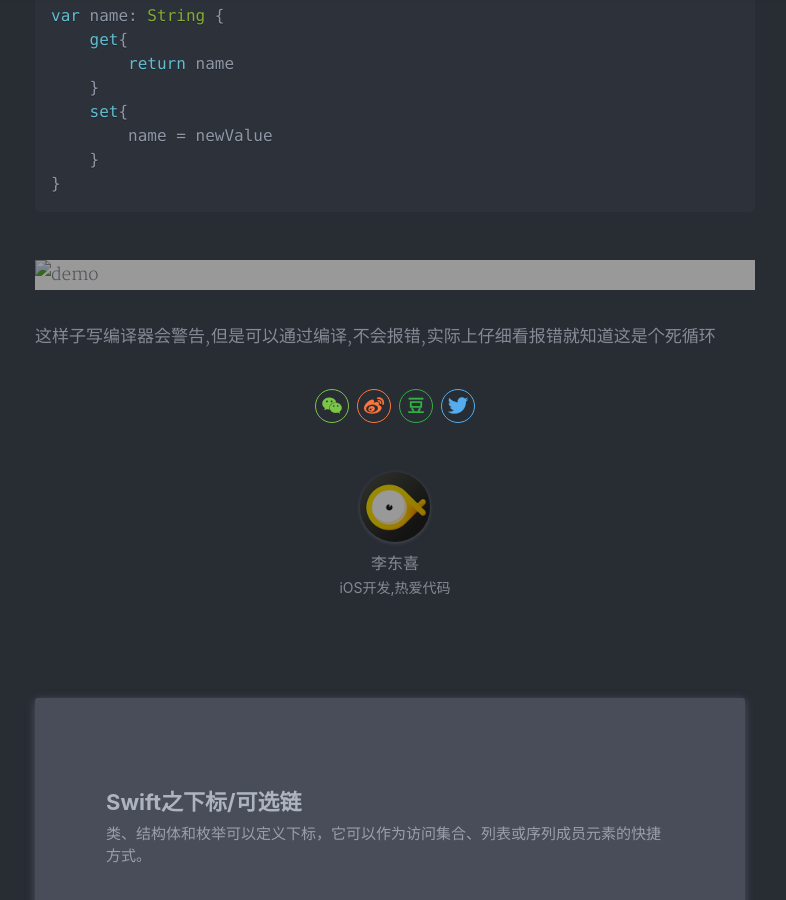
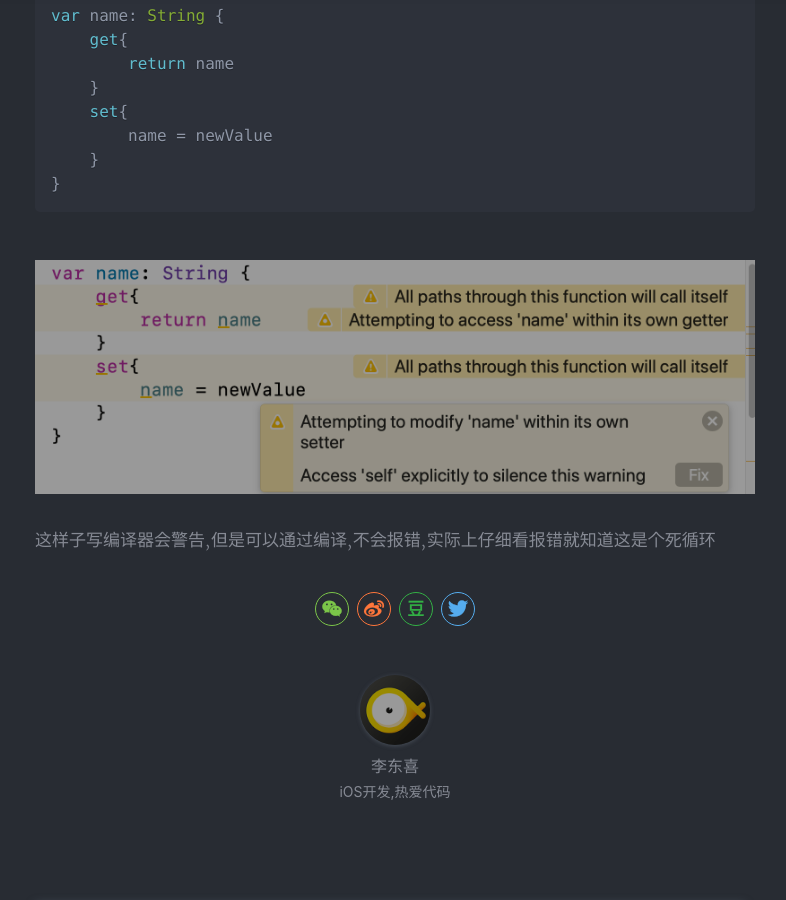
Before and after one commit to dongxiexidu/dongxiexidu.github.com, a Jekyll site: the page built from _posts/2019-03-05-Swift之存储属性:计算属性.md, in a window 1280 px wide and 900 px high, scrolled down 2140 px. Shown: the whole window, without its empty margins (245-1031 px from the left). Built offline with Jekyll 4.4.1, drawn with Linux system fonts in a browser that asks for light colours; nearby versions of some CDN libraries; a style sheet for code colours, icons or effects is not loaded.

Commit message:
Update 2019-03-05-Swift之存储属性:计算属性.md

````diff
--- a/_posts/2019-03-05-Swift之存储属性:计算属性.md
+++ b/_posts/2019-03-05-Swift之存储属性:计算属性.md
@@ -77,5 +77,7 @@ var name: String {
     }
 }
 ```
-![demo]({{ "/assets/img/deadCycle.png” | absolute_url }})
+
+![demo]({{ "/assets/img/deadCycle.png" | absolute_url }})
+
 这样子写编译器会警告,但是可以通过编译,不会报错,实际上仔细看报错就知道这是个死循环
````
